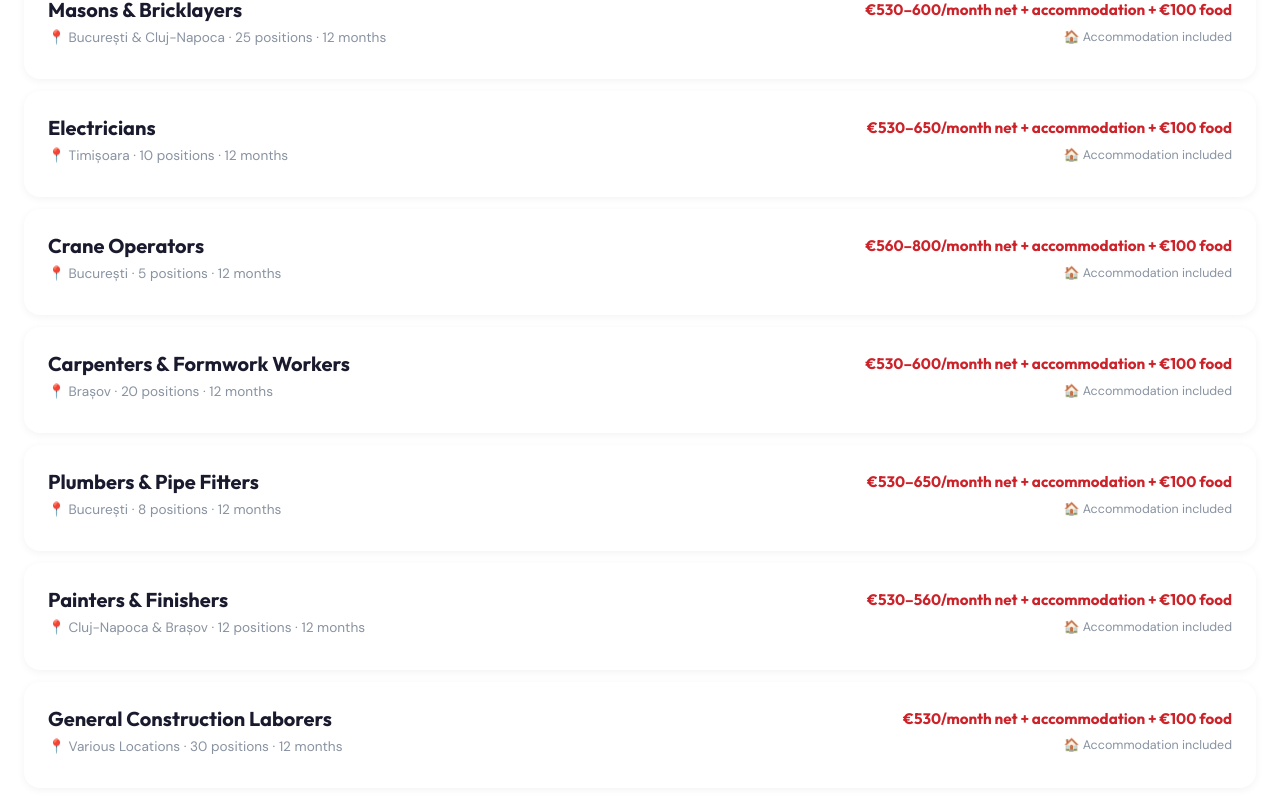
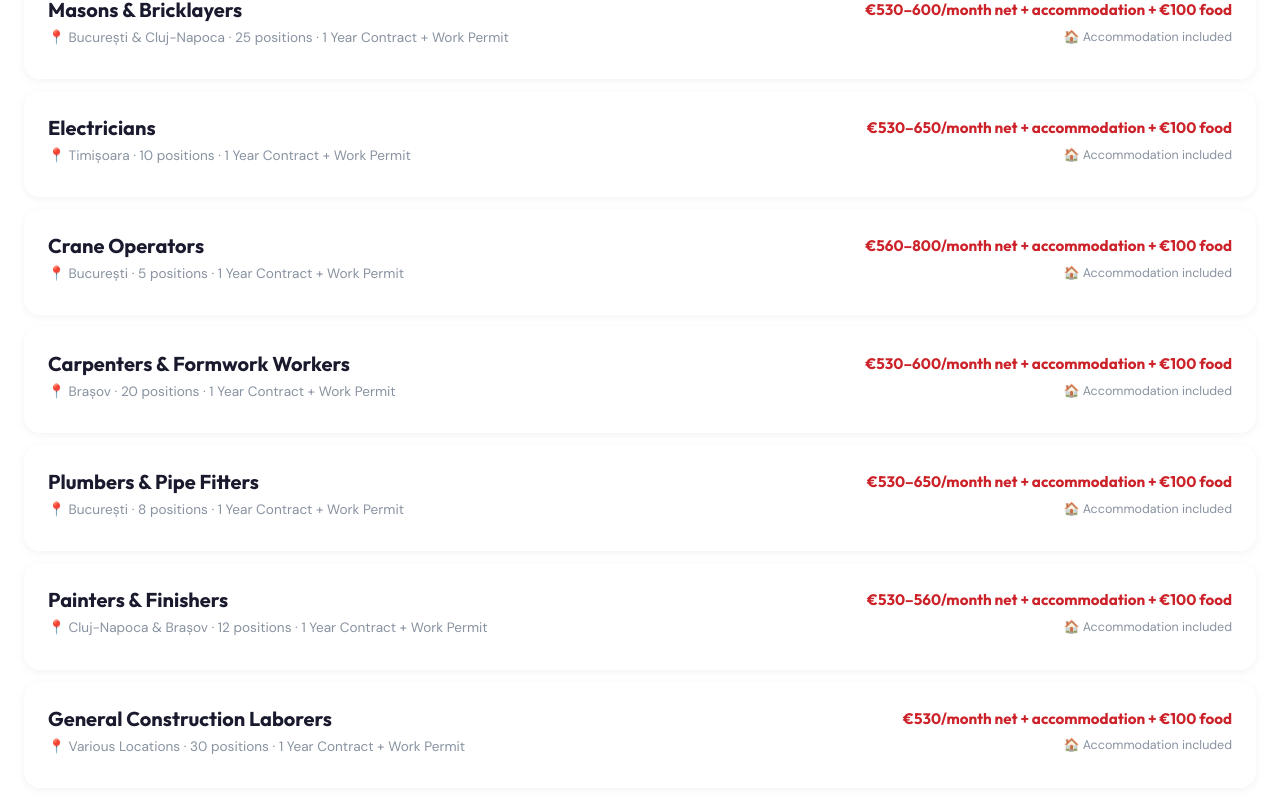
Before and after one commit to BIKASH907/PrimeLink, a Next.js app: page /jobs in a window 1280 px wide. Shown: the part 1048-1860 px from the top of the page. Built offline with nearby package versions, Linux system fonts and the light colour scheme.

Commit message:
fix: all jobs 1 year contract + work permit, no temp/perm labels

```diff
--- a/pages/jobs.js
+++ b/pages/jobs.js
@@ -5,66 +5,66 @@ const industries = [
   {
     name: 'Construction', icon: '🏗️',
     jobs: [
-      { title: 'Licensed Welders (MIG/MAG/TIG)', location: 'București', positions: 15, duration: '12 months', accommodation: true, salary: '€530–700/month net + accommodation + €100 food' },
-      { title: 'Masons & Bricklayers', location: 'București & Cluj-Napoca', positions: 25, duration: '12 months', accommodation: true, salary: '€530–600/month net + accommodation + €100 food' },
-      { title: 'Electricians', location: 'Timișoara', positions: 10, duration: '12 months', accommodation: true, salary: '€530–650/month net + accommodation + €100 food' },
-      { title: 'Crane Operators', location: 'București', positions: 5, duration: '12 months', accommodation: true, salary: '€560–800/month net + accommodation + €100 food' },
-      { title: 'Carpenters & Formwork Workers', location: 'Brașov', positions: 20, duration: '12 months', accommodation: true, salary: '€530–600/month net + accommodation + €100 food' },
-      { title: 'Plumbers & Pipe Fitters', location: 'București', positions: 8, duration: '12 months', accommodation: true, salary: '€530–650/month net + accommodation + €100 food' },
-      { title: 'Painters & Finishers', location: 'Cluj-Napoca & Brașov', positions: 12, duration: '12 months', accommodation: true, salary: '€530–560/month net + accommodation + €100 food' },
-      { title: 'General Construction Laborers', location: 'Various Locations', positions: 30, duration: '12 months', accommodation: true, salary: '€530/month net + accommodation + €100 food' },
+      { title: 'Licensed Welders (MIG/MAG/TIG)', location: 'București', positions: 15, duration: '1 Year Contract + Work Permit', accommodation: true, salary: '€530–700/month net + accommodation + €100 food' },
+      { title: 'Masons & Bricklayers', location: 'București & Cluj-Napoca', positions: 25, duration: '1 Year Contract + Work Permit', accommodation: true, salary: '€530–600/month net + accommodation + €100 food' },
+      { title: 'Electricians', location: 'Timișoara', positions: 10, duration: '1 Year Contract + Work Permit', accommodation: true, salary: '€530–650/month net + accommodation + €100 food' },
+      { title: 'Crane Operators', location: 'București', positions: 5, duration: '1 Year Contract + Work Permit', accommodation: true, salary: '€560–800/month net + accommodation + €100 food' },
+      { title: 'Carpenters & Formwork Workers', location: 'Brașov', positions: 20, duration: '1 Year Contract + Work Permit', accommodation: true, salary: '€530–600/month net + accommodation + €100 food' },
+      { title: 'Plumbers & Pipe Fitters', location: 'București', positions: 8, duration: '1 Year Contract + Work Permit', accommodation: true, salary: '€530–650/month net + accommodation + €100 food' },
+      { title: 'Painters & Finishers', location: 'Cluj-Napoca & Brașov', positions: 12, duration: '1 Year Contract + Work Permit', accommodation: true, salary: '€530–560/month net + accommodation + €100 food' },
+      { title: 'General Construction Laborers', location: 'Various Locations', positions: 30, duration: '1 Year Contract + Work Permit', accommodation: true, salary: '€530/month net + accommodation + €100 food' },
     ]
   },
   {
     name: 'Manufacturing & Production', icon: '🏭',
     jobs: [
-      { title: 'CNC Machine Operators', location: 'Cluj-Napoca', positions: 12, duration: '12 months', accommodation: true, salary: '€530–650/month net + accommodation + €100 food' },
-      { title: 'Assembly Line Workers', location: 'Sibiu', positions: 30, duration: '12 months', accommodation: true, salary: '€530–550/month net + accommodation + €100 food' },
-      { title: 'Factory Machine Operators', location: 'Oradea', positions: 20, duration: '12 months', accommodation: true, salary: '€530–560/month net + accommodation + €100 food' },
-      { title: 'Quality Control Inspectors', location: 'Timișoara', positions: 8, duration: '12 months', accommodation: true, salary: '€530–600/month net + accommodation + €100 food' },
-      { title: 'Textile & Garment Workers', location: 'Iași', positions: 15, duration: '12 months', accommodation: true, salary: '€530/month net + accommodation + €100 food' },
+      { title: 'CNC Machine Operators', location: 'Cluj-Napoca', positions: 12, duration: '1 Year Contract + Work Permit', accommodation: true, salary: '€530–650/month net + accommodation + €100 food' },
+      { title: 'Assembly Line Workers', location: 'Sibiu', positions: 30, duration: '1 Year Contract + Work Permit', accommodation: true, salary: '€530–550/month net + accommodation + €100 food' },
+      { title: 'Factory Machine Operators', location: 'Oradea', positions: 20, duration: '1 Year Contract + Work Permit', accommodation: true, salary: '€530–560/month net + accommodation + €100 food' },
+      { title: 'Quality Control Inspectors', location: 'Timișoara', positions: 8, duration: '1 Year Contract + Work Permit', accommodation: true, salary: '€530–600/month net + accommodation + €100 food' },
+      { title: 'Textile & Garment Workers', location: 'Iași', positions: 15, duration: '1 Year Contract + Work Permit', accommodation: true, salary: '€530/month net + accommodation + €100 food' },
     ]
   },
   {
     name: 'Hospitality & Tourism', icon: '🍽️',
     jobs: [
-      { title: 'Cooks & Sous Chefs', location: 'Constanța & București', positions: 15, duration: '12 months', accommodation: true, salary: '€530–650/month net + accommodation + €100 food' },
-      { title: 'Hotel Housekeeping Staff', location: 'Constanța & Brașov', positions: 20, duration: '12 months', accommodation: true, salary: '€530/month net + accommodation + €100 food' },
-      { title: 'Waiters & Restaurant Staff', location: 'București', positions: 10, duration: '12 months', accommodation: true, salary: '€530–560/month net + accommodation + €100 food' },
-      { title: 'Kitchen Helpers & Dishwashers', location: 'Various Locations', positions: 15, duration: '12 months', accommodation: true, salary: '€530/month net + accommodation + €100 food' },
-      { title: 'Hotel Reception & Front Desk', location: 'București & Brașov', positions: 5, duration: '12 months', accommodation: true, salary: '€530–600/month net + accommodation + €100 food' },
+      { title: 'Cooks & Sous Chefs', location: 'Constanța & București', positions: 15, duration: '1 Year Contract + Work Permit', accommodation: true, salary: '€530–650/month net + accommodation + €100 food' },
+      { title: 'Hotel Housekeeping Staff', location: 'Constanța & Brașov', positions: 20, duration: '1 Year Contract + Work Permit', accommodation: true, salary: '€530/month net + accommodation + €100 food' },
+      { title: 'Waiters & Restaurant Staff', location: 'București', positions: 10, duration: '1 Year Contract + Work Permit', accommodation: true, salary: '€530–560/month net + accommodation + €100 food' },
+      { title: 'Kitchen Helpers & Dishwashers', location: 'Various Locations', positions: 15, duration: '1 Year Contract + Work Permit', accommodation: true, salary: '€530/month net + accommodation + €100 food' },
+      { title: 'Hotel Reception & Front Desk', location: 'București & Brașov', positions: 5, duration: '1 Year Contract + Work Permit', accommodation: true, salary: '€530–600/month net + accommodation + €100 food' },
     ]
   },
   {
     name: 'Logistics & Warehousing', icon: '🚛',
     jobs: [
-      { title: 'Warehouse Operatives', location: 'București & Timișoara', positions: 25, duration: '12 months', accommodation: true, salary: '€530–550/month net + accommodation + €100 food' },
-      { title: 'Forklift Operators', location: 'Cluj-Napoca', positions: 8, duration: '12 months', accommodation: true, salary: '€530–600/month net + accommodation + €100 food' },
-      { title: 'Professional Drivers (C+E)', location: 'Various Locations', positions: 10, duration: '12 months', accommodation: true, salary: '€560–800/month net + accommodation + €100 food' },
-      { title: 'Package Sorters & Loaders', location: 'București', positions: 20, duration: '12 months', accommodation: true, salary: '€530/month net + accommodation + €100 food' },
+      { title: 'Warehouse Operatives', location: 'București & Timișoara', positions: 25, duration: '1 Year Contract + Work Permit', accommodation: true, salary: '€530–550/month net + accommodation + €100 food' },
+      { title: 'Forklift Operators', location: 'Cluj-Napoca', positions: 8, duration: '1 Year Contract + Work Permit', accommodation: true, salary: '€530–600/month net + accommodation + €100 food' },
+      { title: 'Professional Drivers (C+E)', location: 'Various Locations', positions: 10, duration: '1 Year Contract + Work Permit', accommodation: true, salary: '€560–800/month net + accommodation + €100 food' },
+      { title: 'Package Sorters & Loaders', location: 'București', positions: 20, duration: '1 Year Contract + Work Permit', accommodation: true, salary: '€530/month net + accommodation + €100 food' },
     ]
   },
   {
     name: 'Agriculture & Food Processing', icon: '🌾',
     jobs: [
-      { title: 'Agricultural Workers', location: 'Various Locations', positions: 30, duration: '12 months', accommodation: true, salary: '€530/month net + accommodation + €100 food' },
-      { title: 'Livestock & Farm Workers', location: 'Rural Romania', positions: 10, duration: '12 months', accommodation: true, salary: '€530–550/month net + accommodation + €100 food' },
-      { title: 'Food Processing Workers', location: 'Iași & Galați', positions: 15, duration: '12 months', accommodation: true, salary: '€530–550/month net + accommodation + €100 food' },
-      { title: 'Greenhouse Workers', location: 'Southern Romania', positions: 12, duration: '12 months', accommodation: true, salary: '€530/month net + accommodation + €100 food' },
+      { title: 'Agricultural Workers', location: 'Various Locations', positions: 30, duration: '1 Year Contract + Work Permit', accommodation: true, salary: '€530/month net + accommodation + €100 food' },
+      { title: 'Livestock & Farm Workers', location: 'Rural Romania', positions: 10, duration: '1 Year Contract + Work Permit', accommodation: true, salary: '€530–550/month net + accommodation + €100 food' },
+      { title: 'Food Processing Workers', location: 'Iași & Galați', positions: 15, duration: '1 Year Contract + Work Permit', accommodation: true, salary: '€530–550/month net + accommodation + €100 food' },
+      { title: 'Greenhouse Workers', location: 'Southern Romania', positions: 12, duration: '1 Year Contract + Work Permit', accommodation: true, salary: '€530/month net + accommodation + €100 food' },
     ]
   },
   {
     name: 'Facility Services & Cleaning', icon: '🧹',
     jobs: [
-      { title: 'Industrial Cleaners', location: 'București', positions: 15, duration: '12 months', accommodation: true, salary: '€530/month net + accommodation + €100 food' },
-      { title: 'Building Maintenance Workers', location: 'București & Cluj-Napoca', positions: 8, duration: '12 months', accommodation: true, salary: '€530–550/month net + accommodation + €100 food' },
+      { title: 'Industrial Cleaners', location: 'București', positions: 15, duration: '1 Year Contract + Work Permit', accommodation: true, salary: '€530/month net + accommodation + €100 food' },
+      { title: 'Building Maintenance Workers', location: 'București & Cluj-Napoca', positions: 8, duration: '1 Year Contract + Work Permit', accommodation: true, salary: '€530–550/month net + accommodation + €100 food' },
     ]
   },
   {
     name: 'Healthcare & Social Care', icon: '🏥',
     jobs: [
-      { title: 'Care Assistants', location: 'București & Timișoara', positions: 10, duration: '12 months', accommodation: true, salary: '€530–600/month net + accommodation + €100 food' },
-      { title: 'Hospital Support Staff', location: 'Cluj-Napoca', positions: 8, duration: '12 months', accommodation: true, salary: '€530–550/month net + accommodation + €100 food' },
+      { title: 'Care Assistants', location: 'București & Timișoara', positions: 10, duration: '1 Year Contract + Work Permit', accommodation: true, salary: '€530–600/month net + accommodation + €100 food' },
+      { title: 'Hospital Support Staff', location: 'Cluj-Napoca', positions: 8, duration: '1 Year Contract + Work Permit', accommodation: true, salary: '€530–550/month net + accommodation + €100 food' },
     ]
   },
 ];
```
